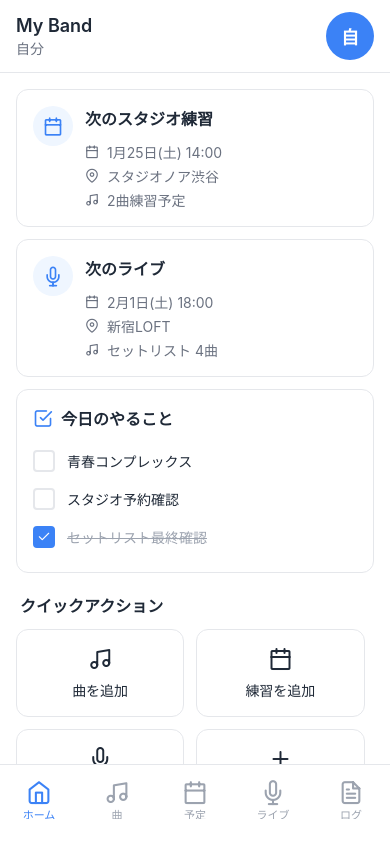
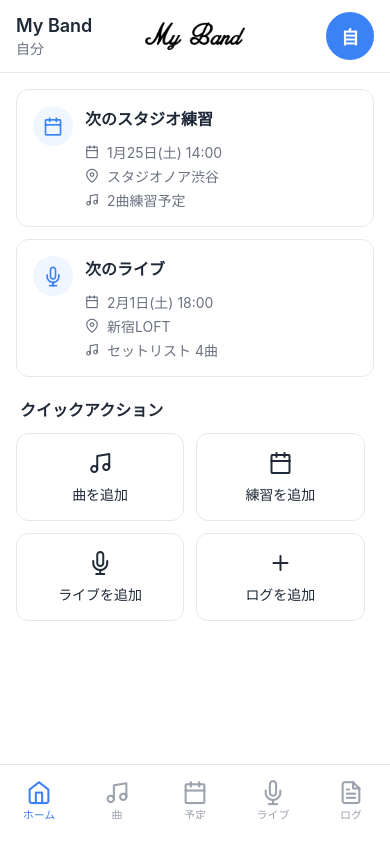
Before and after one commit to garugan/Band_APP, a React Native app: screen /Home in a window 390 px wide. Built offline with nearby package versions, Linux system fonts and the light colour scheme.

Commit message:
ヘッダーアイコン追加

```diff
--- a/src/screens/HomeScreen.tsx
+++ b/src/screens/HomeScreen.tsx
@@ -2,6 +2,7 @@ import React, { useState } from 'react';
 import {
   View,
   Text,
+  Image,
   ScrollView,
   TouchableOpacity,
   StyleSheet,
@@ -23,19 +24,19 @@ export function HomeScreen({ navigation }: Props) {
   const nextPractice = mockPractices[0];
   const nextLive = mockLiveEvents.find((e) => e.status === 'scheduled');
 
-  const [todayTasks, setTodayTasks] = useState([
-    { id: '1', text: '青春コンプレックス', checked: false },
-    { id: '2', text: 'スタジオ予約確認', checked: false },
-    { id: '3', text: 'セットリスト最終確認', checked: true },
-  ]);
+  // const [todayTasks, setTodayTasks] = useState([
+  //   { id: '1', text: '青春コンプレックス', checked: false },
+  //   { id: '2', text: 'スタジオ予約確認', checked: false },
+  //   { id: '3', text: 'セットリスト最終確認', checked: true },
+  // ]);
 
-  const toggleTask = (id: string) => {
-    setTodayTasks((prev) =>
-      prev.map((task) =>
-        task.id === id ? { ...task, checked: !task.checked } : task
-      )
-    );
-  };
+  // const toggleTask = (id: string) => {
+  //   setTodayTasks((prev) =>
+  //     prev.map((task) =>
+  //       task.id === id ? { ...task, checked: !task.checked } : task
+  //     )
+  //   );
+  // };
 
   return (
     <SafeAreaView style={styles.container} >
@@ -49,6 +50,13 @@ export function HomeScreen({ navigation }: Props) {
           <Text style={styles.avatarText}>
             {bandInfo.memberName.charAt(0)}
           </Text>
+        </View>
+        <View pointerEvents="none" style={styles.headerIconWrapper}>
+          <Image
+            source={require("../../assets/icons/logoBlack.png")}
+            style={styles.headerIcon}
+            resizeMode="contain"
+          />
         </View>
       </View>
 
@@ -152,7 +160,7 @@ export function HomeScreen({ navigation }: Props) {
         )}
 
         {/* Today's Tasks */}
-        <Card style={styles.card}>
+        {/* <Card style={styles.card}>
           <View style={styles.taskHeader}>
             <Feather name="check-square" size={20} color={colors.primary} />
             <Text style={styles.taskTitle}>今日のやること</Text>
@@ -180,7 +188,7 @@ export function HomeScreen({ navigation }: Props) {
               </Text>
             </TouchableOpacity>
           ))}
-        </Card>
+        </Card> */}
 
         {/* Quick Actions */}
         <Text style={styles.sectionTitle}>クイックアクション</Text>
@@ -235,6 +243,17 @@ const styles = StyleSheet.create({
     borderBottomWidth: 1,
     borderBottomColor: colors.border,
     backgroundColor: colors.card,
+    position: 'relative',
+  },
+  headerIconWrapper: {
+    position: 'absolute',
+    left: 0,
+    right: 0,
+    alignItems: 'center',
+  },
+  headerIcon: {
+    width: 100,
+    height: 100,
   },
   bandName: {
     fontSize: 18,
```
Also changed, not shown: assets/icons/logoBlack.png (added), assets/icons/logoWhite.png (added).
